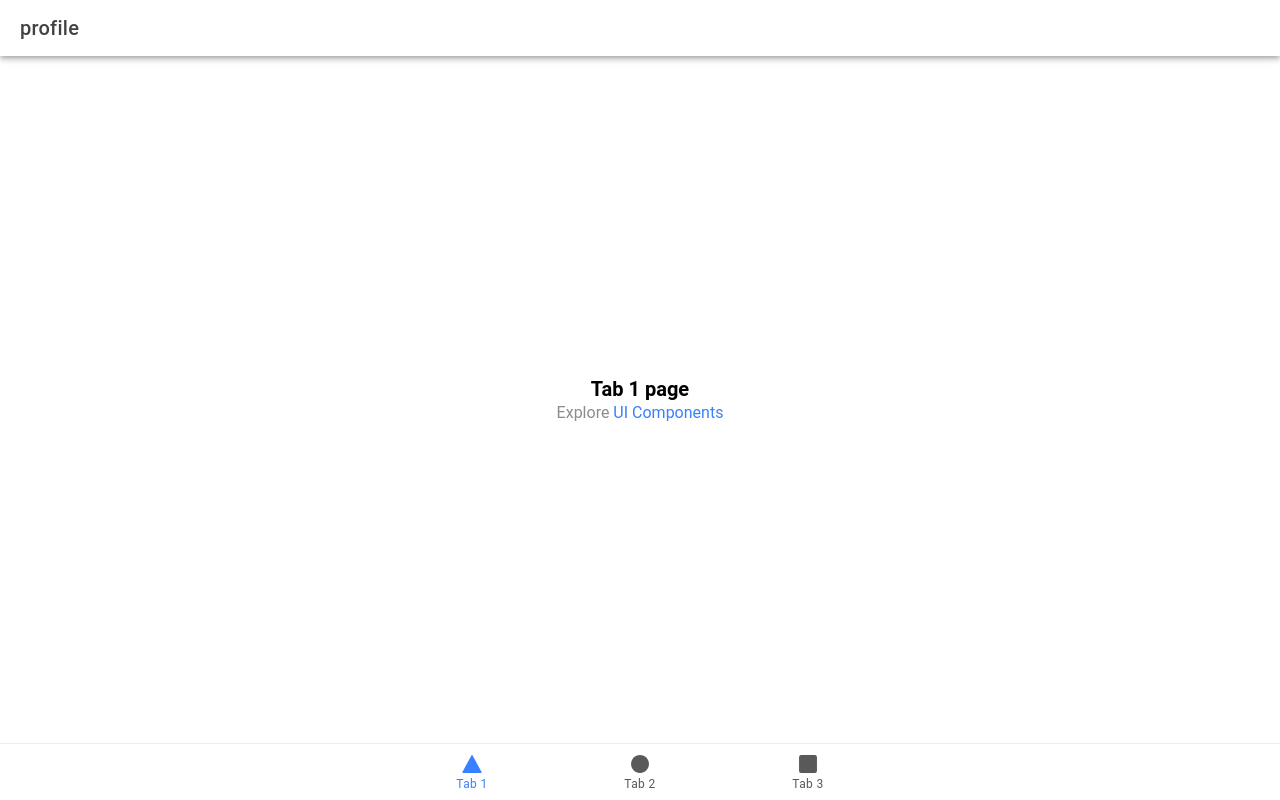
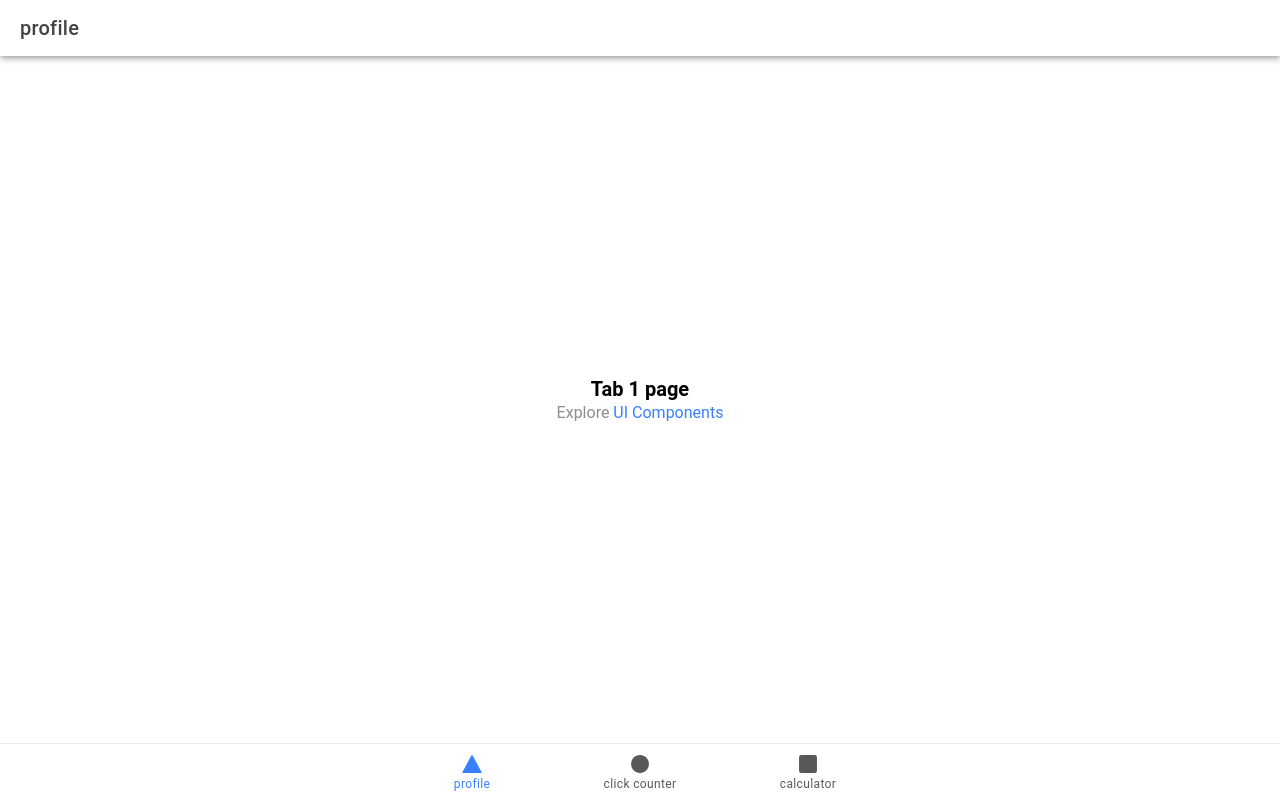
Before and after one commit to saldivarAdiii/ionic-t-saldivar, a React (Vite) app: page /tab1 in a window 1280 px wide. Built offline with nearby package versions, Linux system fonts and the light colour scheme.

Commit message:
initial commit

```diff
--- a/src/App.tsx
+++ b/src/App.tsx
@@ -57,15 +57,15 @@
         <IonTabBar slot="bottom">
           <IonTabButton tab="tab1" href="/tab1">
             <IonIcon aria-hidden="true" icon={triangle} />
-            <IonLabel>Tab 1</IonLabel>
+            <IonLabel>profile</IonLabel>
           </IonTabButton>
           <IonTabButton tab="tab2" href="/tab2">
             <IonIcon aria-hidden="true" icon={ellipse} />
-            <IonLabel>Tab 2</IonLabel>
+            <IonLabel>click counter</IonLabel>
           </IonTabButton>
           <IonTabButton tab="tab3" href="/tab3">
             <IonIcon aria-hidden="true" icon={square} />
-            <IonLabel>Tab 3</IonLabel>
+            <IonLabel>calculator</IonLabel>
           </IonTabButton>
         </IonTabBar>
       </IonTabs>
--- a/src/pages/Tab1.tsx
+++ b/src/pages/Tab1.tsx
@@ -13,11 +13,13 @@
       <IonContent fullscreen>
         <IonHeader collapse="condense">
           <IonToolbar>
-            <IonTitle size="large">Tab 1</IonTitle>
+            <IonTitle size="large">profile</IonTitle>
           </IonToolbar>
         </IonHeader>
         <ExploreContainer name="Tab 1 page" />
+
       </IonContent>
+
     </IonPage>
   );
 };
```
